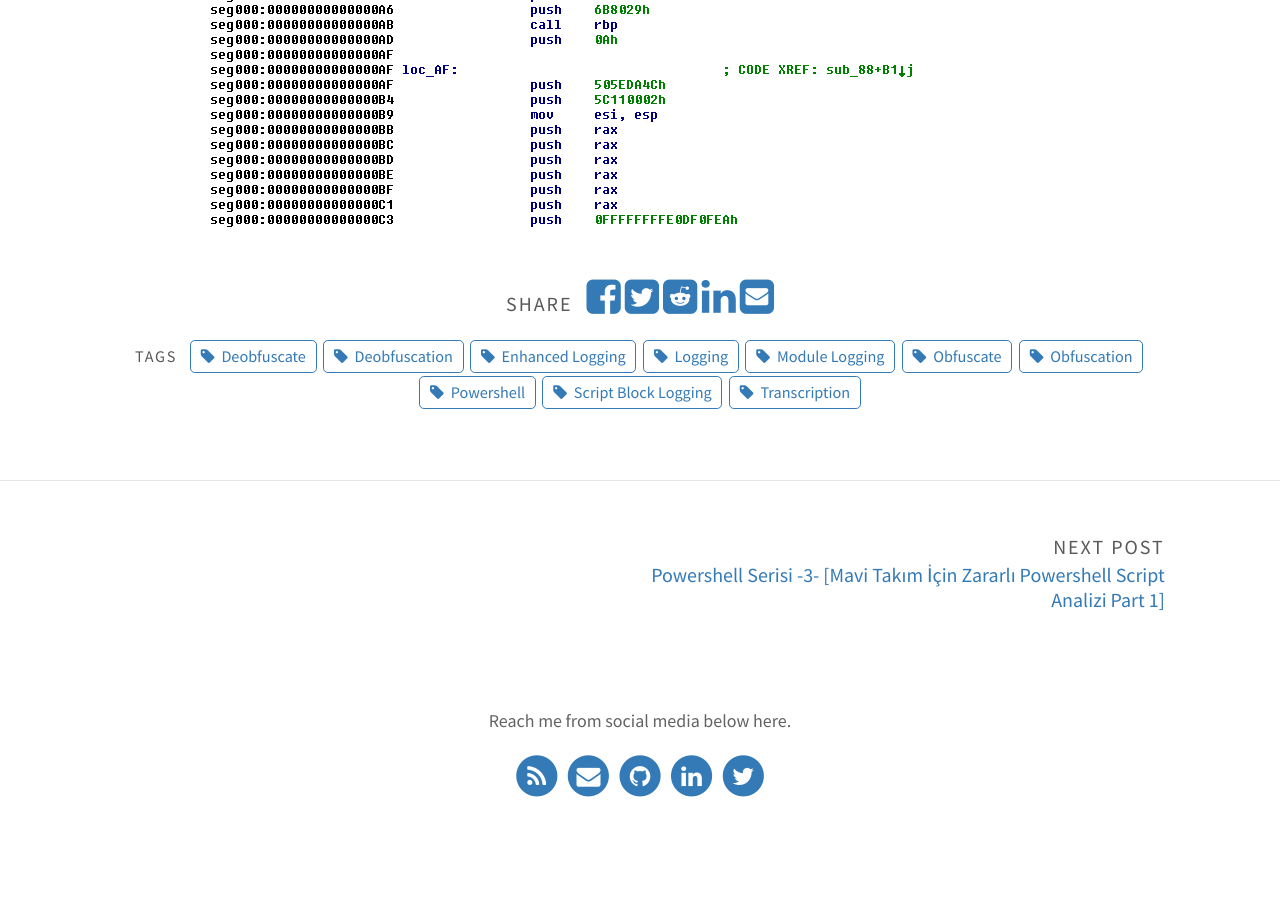
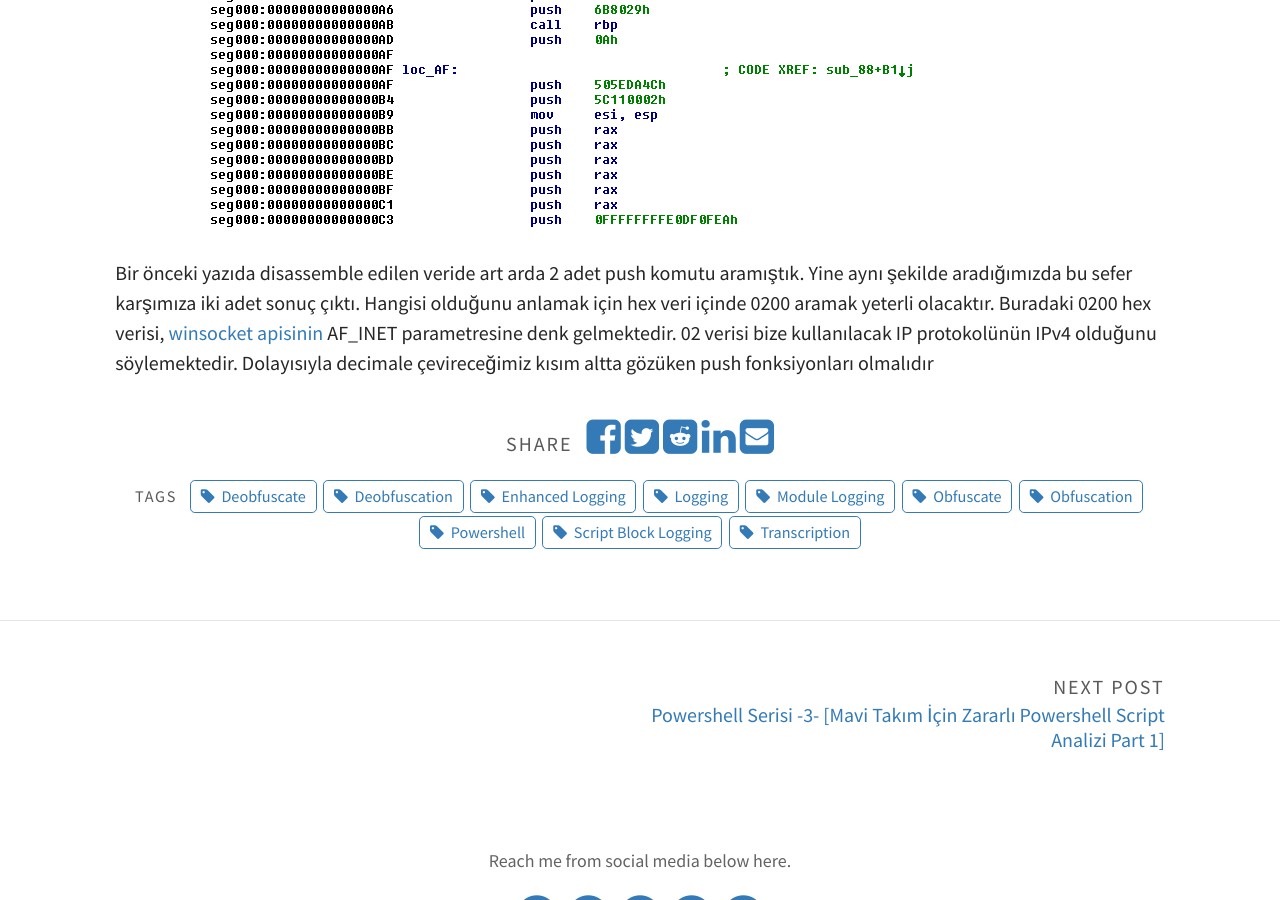
Before and after one commit to batuhankutluca/batuhankutluca.github.io, a Jekyll site: the page built from _posts/2020-03-09-powershell-series-4-mavi-takim-icin-zararli-powershell-script-analizi-part2.md, in a window 1280 px wide and 900 px high, scrolled down 6173 px. Built offline with Jekyll 4.4.1, drawn with Linux system fonts in a browser that asks for light colours; before the commit the page ends 7011 px from its top, so only the background shows below that.

Commit message:
Update 2020-03-09-powershell-series-4-mavi-takim-icin-zararli-powershell-script-analizi-part2.md

```diff
--- a/_posts/2020-03-09-powershell-series-4-mavi-takim-icin-zararli-powershell-script-analizi-part2.md
+++ b/_posts/2020-03-09-powershell-series-4-mavi-takim-icin-zararli-powershell-script-analizi-part2.md
@@ -60,3 +60,7 @@ tags: [Powershell, Obfuscate, Obfuscation, Deobfuscate, Deobfuscation, Enhanced
 <p align="justify">Cleartext bir IP/Domain/Port bilgisi elde edemedik. Dolayısıyla analizimize binarymizi disassemble ederek devam etmek zorundayız. Binarymizi disassembler aracılığıyla açıyoruz.</p>
 
 ![img]({{ site.baseurl }}/assets/img/powershell-4/11.png)
+
+Bir önceki yazıda disassemble edilen veride art arda 2 adet push komutu aramıştık. Yine aynı şekilde aradığımızda bu sefer karşımıza iki adet sonuç çıktı. Hangisi olduğunu anlamak için hex veri içinde 0200 aramak yeterli olacaktır. Buradaki 0200 hex verisi, [winsocket apisinin][msdn] AF_INET parametresine denk gelmektedir. 02 verisi bize kullanılacak IP protokolünün IPv4 olduğunu söylemektedir. Dolayısıyla decimale çevireceğimiz kısım altta gözüken push fonksiyonları olmalıdır
+
+[msdn]: https://docs.microsoft.com/en-us/windows/win32/api/winsock2/nf-winsock2-socket
```
